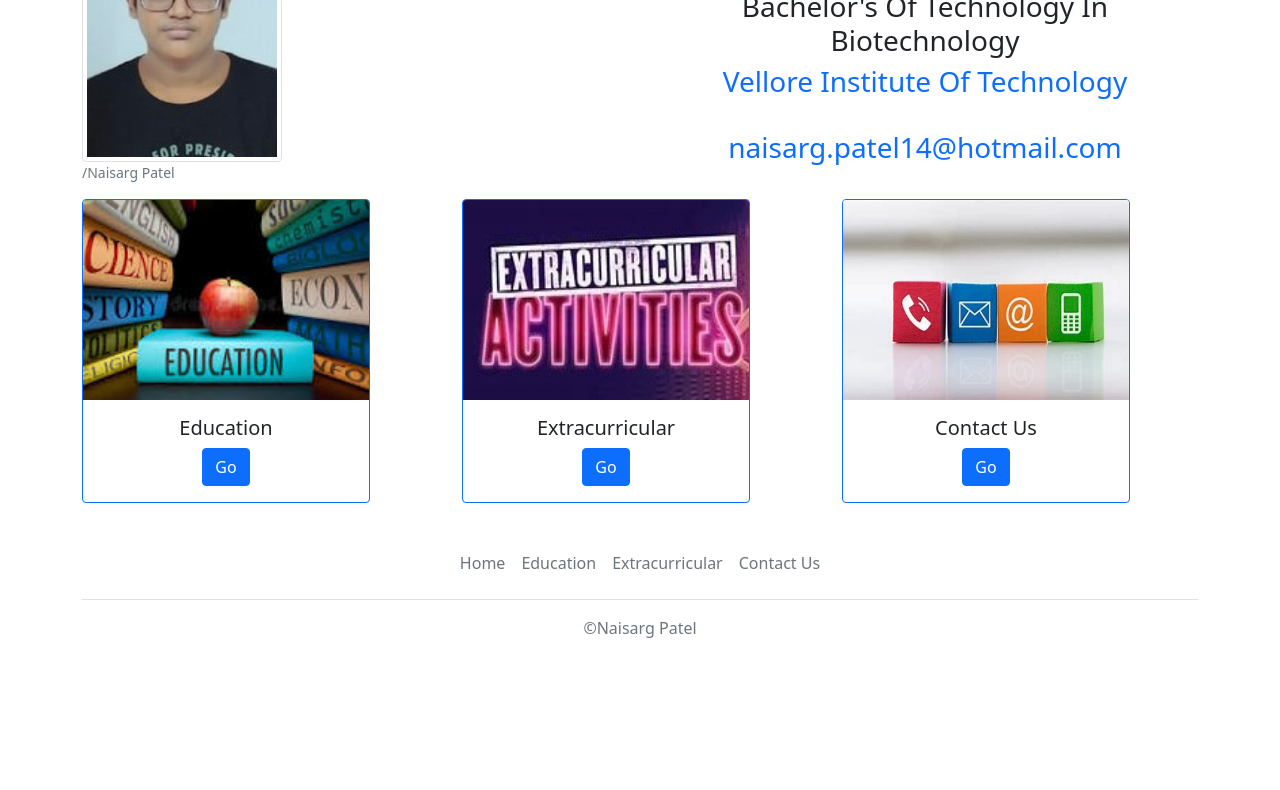
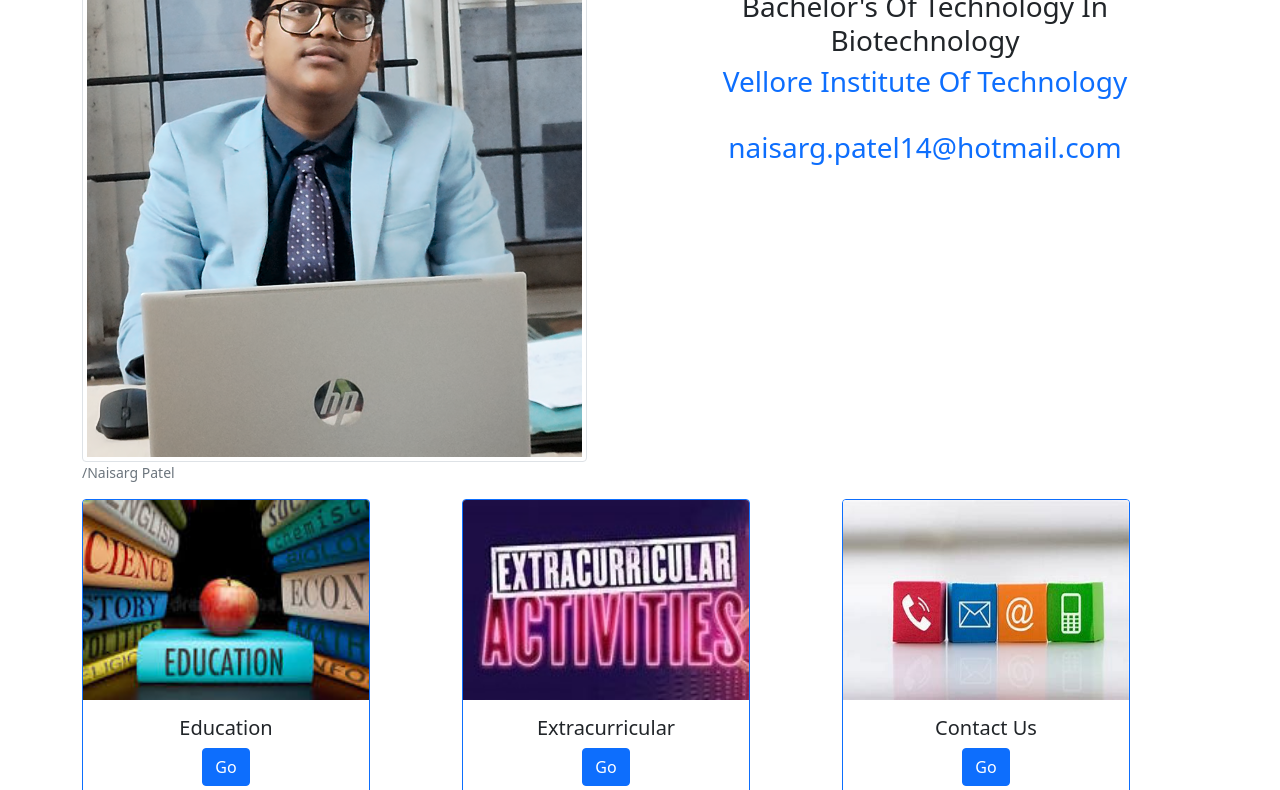
Before and after one commit to naisarg14/homepage, a plain HTML site: page index.html in a window 1280 px wide. Shown: the part 141-931 px from the top of the page. Before the commit the page ends 837 px from the top, so only its background shows below. Drawn offline with nearby package versions, Linux system fonts and the light colour scheme.

Commit message:
Updated Photo

```diff
--- a/index.html
+++ b/index.html
@@ -20,8 +20,8 @@
             <div class="row align-items-start">
               <div class="col">
                 <figure class="figure">
-                  <a href="my_photo.jpg">
-                    <img src="my_photo.jpg" class="img-thumbnail" alt="My Photo">
+                  <a href="my_photo2.png">
+                    <img src="my_photo2.png" class="img-thumbnail" alt="My Photo">
                   </a>
                   <figcaption class="figure-caption">/Naisarg Patel</figcaption>
                 </figure>
```
Also changed, not shown: my_photo2.png (added).
